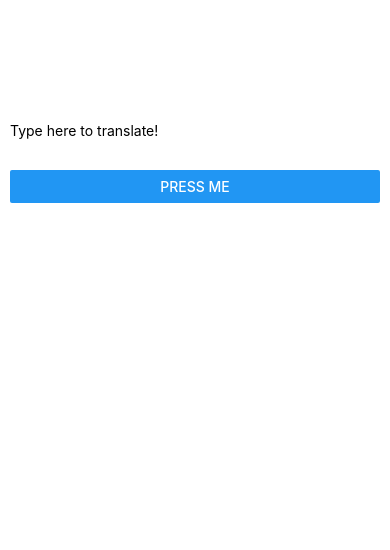
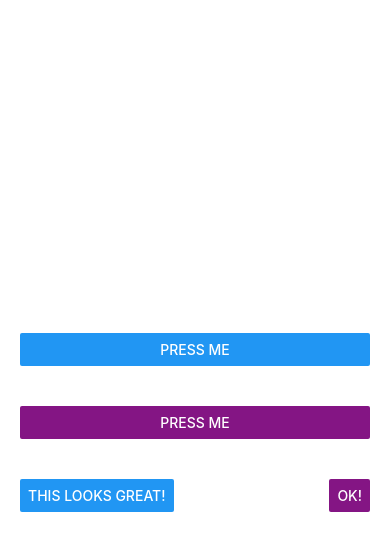
Before and after one commit to rcavezza/react-native-the-basics-examples, a React Native app: screen / in a window 390 px wide. Shown: the top 550 px of the page. Built offline with nearby package versions, Linux system fonts and the light colour scheme.

Commit message:
Button example

```diff
--- a/App.js
+++ b/App.js
@@ -1,30 +1,54 @@
 import React, { Component } from 'react';
-import { Alert, Button, Text, TextInput, View } from 'react-native';
+import { Alert, Button, StyleSheet, View } from 'react-native';
 
-export default class PizzaTranslator extends Component {
-  constructor(props) {
-    super(props);
-    this.state = { text: '' };
+export default class ButtonBasics extends Component {
+  _onPressButton() {
+    Alert.alert('You tapped the button!')
   }
 
   render() {
     return (
-      <View style={{padding: 10, marginTop: 100}}>
-        <TextInput
-          style={{height: 40}}
-          placeholder="Type here to translate!"
-          onChangeText={(text) => this.setState({text})}
-        />
-        <Text style={{padding: 10, fontSize: 42}}>
-          {this.state.text.split(' ').map((word) => word && '🍕').join(' ')}
-        </Text>
-        <Button
-          onPress={() => {
-            Alert.alert('You tapped the button!');
-          }}
-          title="Press Me"
-        />
+      <View style={styles.container}>
+        <View style={styles.buttonContainer}>
+          <Button
+            onPress={this._onPressButton}
+            title="Press Me"
+          />
+        </View>
+        <View style={styles.buttonContainer}>
+          <Button
+            onPress={this._onPressButton}
+            title="Press Me"
+            color="#841584"
+          />
+        </View>
+        <View style={styles.alternativeLayoutButtonContainer}>
+          <Button
+            onPress={this._onPressButton}
+            title="This looks great!"
+          />
+          <Button
+            onPress={this._onPressButton}
+            title="OK!"
+            color="#841584"
+          />
+        </View>
       </View>
     );
   }
 }
+
+const styles = StyleSheet.create({
+  container: {
+   flex: 1,
+   justifyContent: 'center',
+  },
+  buttonContainer: {
+    margin: 20
+  },
+  alternativeLayoutButtonContainer: {
+    margin: 20,
+    flexDirection: 'row',
+    justifyContent: 'space-between'
+  }
+})
```
